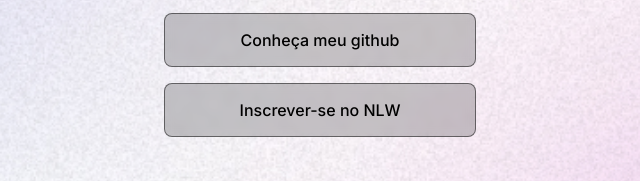
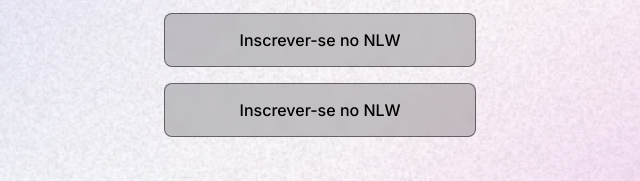
Before and after one commit to andrelu1s/portfolio, a plain HTML site: page index.html in a window 1280 px wide. Shown: the part 435-616 px from the top of the page, 320-960 px from the left. Drawn offline with nearby package versions, Linux system fonts and the light colour scheme.

Commit message:
:tada: Primeiro commit *

```diff
--- a/index.html
+++ b/index.html
@@ -36,9 +36,7 @@
           <a href="#">Inscrever-se no NLW</a>
         </li>
         <li>
-          <a href="https://github.com/andrelu1s" target="_blank"
-            >Conheça meu github</a
-          >
+          <a href="#">Inscrever-se no NLW</a>
         </li>
         <li>
           <a href="#">Inscrever-se no NLW</a>
```
